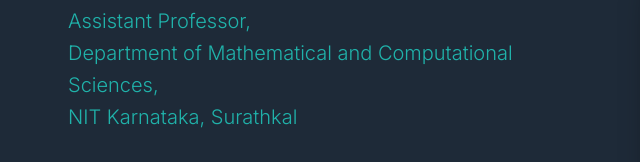
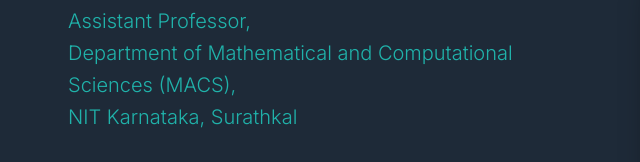
Before and after one commit to m-hassain/m-hassain.github.io, a plain HTML site: page index.html in a window 1280 px wide. Shown: the part 299-461 px from the top of the page, 36-676 px from the left. Drawn offline with nearby package versions, Linux system fonts and the light colour scheme.

Commit message:
Update index.html

```diff
--- a/index.html
+++ b/index.html
@@ -15,7 +15,7 @@
         <section class="hero">
             <div class="hero-text">
                 <h1>Hassain M</h1>
-                <p class="subtitle">Assistant Professor,<br> Department of Mathematical and Computational Sciences,<br>
+                <p class="subtitle">Assistant Professor,<br> Department of Mathematical and Computational Sciences (MACS),<br>
                      NIT Karnataka, Surathkal</p>
                 <p>Welcome to my personal website. I am a researcher specializing in the representation theory of finite
                     and arithmetic
```
